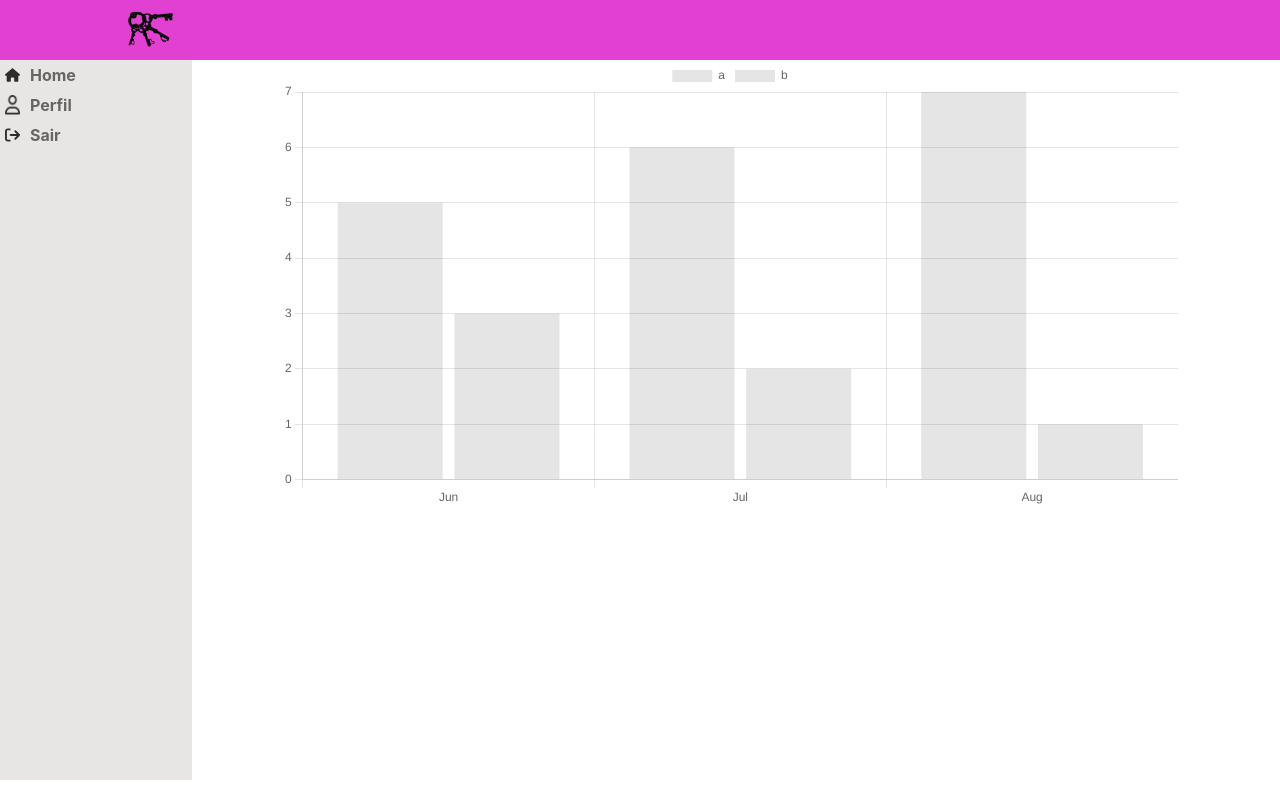
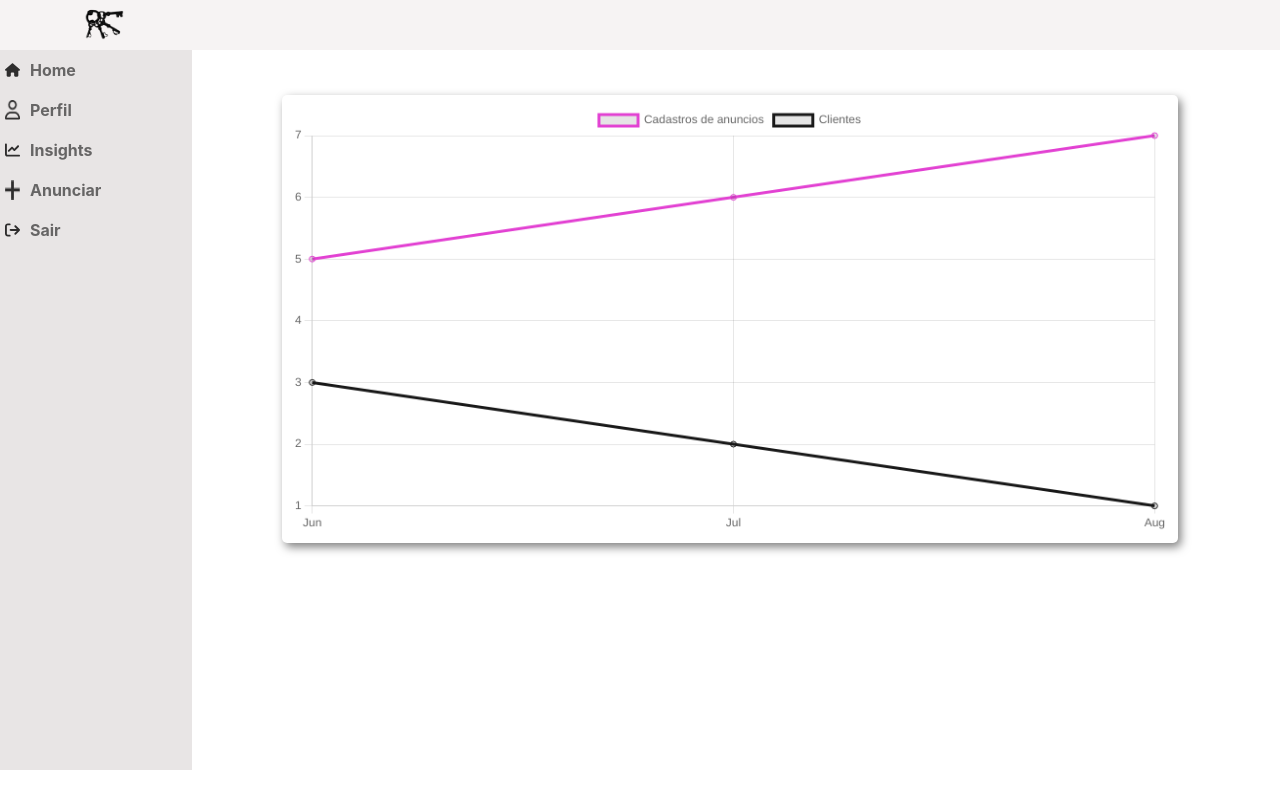
Before and after one commit to Dream-House-Grupo-9/Dream-House-web, a React (Create React App) app in the folder dream-house/: page /dashboard in a window 1280 px wide. Built offline with nearby package versions, Linux system fonts and the light colour scheme.

Commit message:
Feature: alteração visual na dashboard e links de redirecionamento

```diff
--- a/dream-house/src/components/ChartBox.jsx
+++ b/dream-house/src/components/ChartBox.jsx
@@ -1,6 +1,6 @@
 import React, { useEffect, useState } from "react";
 import '../css/chartbox.css';
-import { Bar } from 'react-chartjs-2';
+import { Bar, Line } from 'react-chartjs-2';
 import { CategoryScale } from 'chart.js';
 import Chart from 'chart.js/auto';
 import { Api } from "@mui/icons-material";
@@ -13,6 +13,8 @@ function ChartBox() {
     const [labels, setLabels] = useState([]);
 
 
+
+
     useEffect(() => {
 
         // Api.asffsafsa().then(res => {
@@ -20,28 +22,33 @@ function ChartBox() {
         //     setDatasets(res.data.data)
         // })
 
+
+
         setLabels(['Jun', 'Jul', 'Aug'])
 
         setDatasets([
             {
-                label: 'a',
+                label: 'Cadastros de anuncios',
                 data: [5, 6, 7],
+                borderColor: "#E240D2"
             },
             {
-                label: 'b',
+                label: 'Clientes',
                 data: [3, 2, 1],
+                borderColor: "#181818"
             },
         ])
     }, [])
 
     return (
         <>
-            <Bar
+            <Line
                 datasetIdKey='id'
                 data={{
                     labels: labels,
                     datasets: datasets
                 }}
+                className="Chart"
             />
         </>
     )
--- a/dream-house/src/components/SideNav.jsx
+++ b/dream-house/src/components/SideNav.jsx
@@ -3,24 +3,41 @@ import '../css/side-nav.css';
 import exit from '../images/exit.svg';
 import house from '../images/house.svg';
 import profile from '../images/profile.png';
+import Chart from '../images/chart.svg';
+import Anunciar from '../images/anunciar.png';
+import { useNavigate } from "react-router-dom";
 
 function SideNav() {
+    const navigate = useNavigate();
     return (
         <>
             <div className="side-nav-body">
-                <div className="side-nav-item">
+                <div className="side-nav-item" onClick={() => navigate("/")}>
                     <div className="side-nav-itens">
                         <img src={house} alt="House icon" className="house-icon" />
                         <h4>Home</h4>
                     </div>
                 </div>
-                <div className="side-nav-item">
+                <div className="side-nav-item" onClick={() => navigate("/edit")}>
                     <div className="side-nav-itens">
                         <img src={profile} alt="House icon" className="house-icon" />
                         <h4>Perfil</h4>
                     </div>
                 </div>
-                <div className="side-nav-item">
+                <div className="side-nav-item" >
+                    <div className="side-nav-itens">
+                        <img src={Chart} alt="House icon" className="house-icon" />
+                        <h4>Insights</h4>
+                    </div>
+                </div>
+                <div className="side-nav-item" onClick={() => navigate("/cadastro-anuncio")}>
+                    <div className="side-nav-itens">
+                        <img src={Anunciar} alt="House icon" className="house-icon" />
+
+                        <h4>Anunciar</h4>
+                    </div>
+                </div>
+                <div className="side-nav-item" onClick={() => navigate("/login")}>
                     <div className="side-nav-itens">
                         <img src={exit} alt="House icon" className="house-icon" />
                         <h4>Sair</h4>
--- a/dream-house/src/css/chartbox.css
+++ b/dream-house/src/css/chartbox.css
@@ -2,7 +2,7 @@
     box-shadow: 1px 2px 2px 5px rgb(0 0 0 / 37%);
     background-color: white;
     border-radius: 5px;
-    margin-top: 2%;
+    margin-top: 5%;
     margin-left: 5%;
     padding: 15px 20px;
     height: auto;
--- a/dream-house/src/css/dashboard.css
+++ b/dream-house/src/css/dashboard.css
@@ -1,5 +1,12 @@
 .dashboard-content{
     display: flex;
+}
+
+.Chart{
+    margin-top: 5%;
+    padding: 10px;
+    border-radius: 5px;
+    box-shadow: 3px 4px 10px 0px rgba(0, 0, 0, 0.507);
 }
 
 .chart-position{
--- a/dream-house/src/css/side-nav.css
+++ b/dream-house/src/css/side-nav.css
@@ -7,15 +7,17 @@
 .side-nav-item{
     padding: 5px;
     cursor: pointer;
+    height: 30px;
     transition: 0.3s ease-in-out;
 }
 
 .side-nav-item:hover{
-    background-color: #e240d268;
+    background-color: #e573d868;
 }
 
 .side-nav-itens{
     display: flex;
+    margin-top: 3%;
     opacity: 80%;
 }
 
--- a/dream-house/src/pages/Dashboard.jsx
+++ b/dream-house/src/pages/Dashboard.jsx
@@ -3,11 +3,12 @@ import '../css/dashboard.css';
 import SimpleNav from "../components/SimpleNav";
 import ChartBox from "../components/ChartBox";
 import SideNav from "../components/SideNav";
+import NavBarCompacta from "../components/NavBarCompacta";
 
 function Dashboard() {
     return (
         <>
-            <SimpleNav />
+            <NavBarCompacta />
             <div className="dashboard-content">
                 <SideNav />
                 <div className="chart-position">
```
